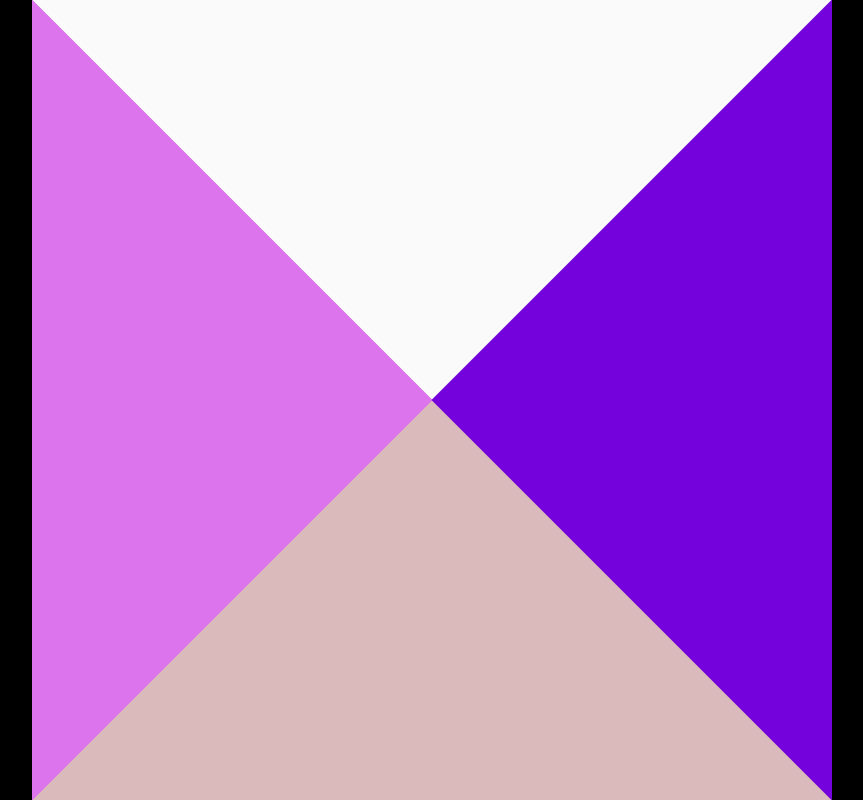
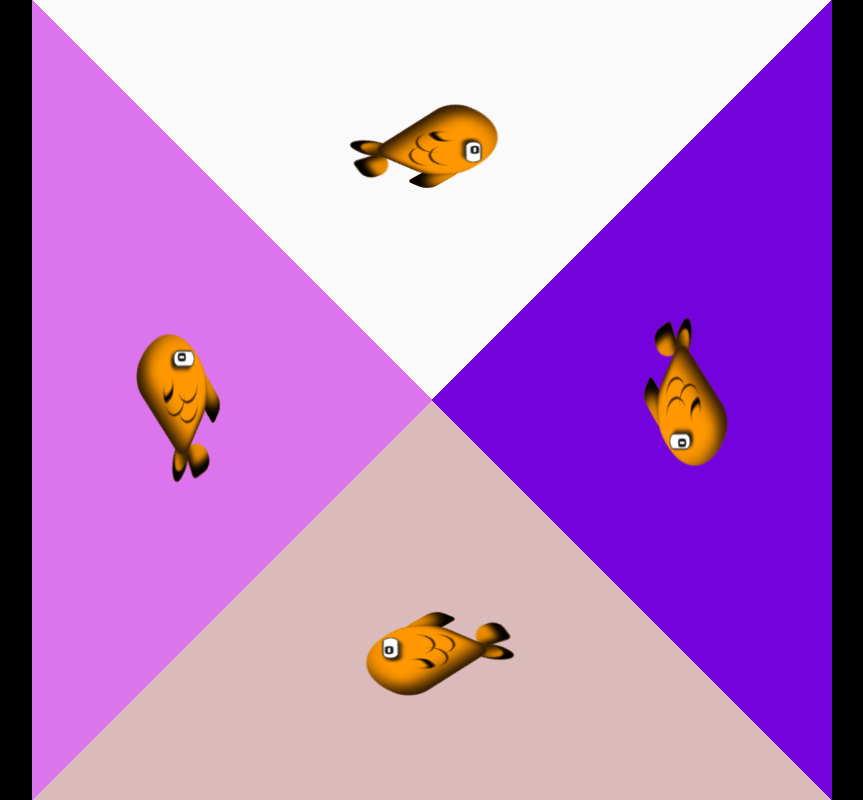
Before and after one commit to CodiCamp/JavaScript-Advanced-Course-Hologram-Interactive-Demo, a website: page app/display.html in a window 1280 px wide. Shown: the whole page, without its empty margins (208-1071 px from the left). Drawn offline with Linux system fonts and the light colour scheme.

Commit message:
center fish

```diff
--- a/app/css/display.css
+++ b/app/css/display.css
@@ -42,16 +42,16 @@ body {
 }
 
 .surface-top .surface-content {
-    transform: translate(19%, 19%);
+    transform: translate(14.5%, 14.5%);
 }
 .surface-right .surface-content {
-    transform: translate(-19%, 19%);
+    transform: translate(-14.5%, 14.5%);
 }
 .surface-bottom .surface-content {
-    transform: translate(-19%, -19%);
+    transform: translate(-14.5%, -14.5%);
 }
 .surface-left .surface-content {
-    transform: translate(19%, -19%);
+    transform: translate(14.5%, -14.5%);
 }
 
 .surface-content .surface-inner-wrapper {
@@ -60,7 +60,9 @@ body {
     position: relative;
     text-align: center;
 }
-
+.surface-inner-wrapper .fred {
+    /*transform: translate(28%, -3%);*/
+}
 .surface-content img {
     width: 100%;
 /*  height: 100%;
@@ -68,7 +70,9 @@ body {
     margin-top: 280px;*/
     position: relative;
 }
-
+.surface-inner-wrapper {
+    position: relative;
+}
 .surface-top .surface-content .surface-inner-wrapper {
     transform: rotate(135deg);
 }
--- a/app/css/fish-tank-demo.css
+++ b/app/css/fish-tank-demo.css
@@ -14,6 +14,9 @@
     -webkit-transform: rotate(-37deg);
     -o-transform: rotate(-37deg);
     -ms-transform: rotate(-37deg);
+    position: absolute;
+    top: 26%;
+    left: 36%;
 }
 
 .fish_body{
--- a/app/display.html
+++ b/app/display.html
@@ -15,7 +15,7 @@
                 <div class="surface surface-top">
                     <div class="surface-content">
                         <div class="surface-inner-wrapper" id="placeholder-1">
-
+                            <div class="fred"><div class="top_fin"></div><div class="tail_fin"></div> <div class="fish_body"><div class="eye"></div><div class="scale_1"></div><div class="scale_2"></div><div class="scale_3"></div><div class="scale_4"></div></div></div>
                         </div>
                     </div>
                 </div>
@@ -23,7 +23,7 @@
                 <div class="surface surface-bottom">
                     <div class="surface-content">
                         <div class="surface-inner-wrapper" id="placeholder-2">
-
+                            <div class="fred"><div class="top_fin"></div><div class="tail_fin"></div> <div class="fish_body"><div class="eye"></div><div class="scale_1"></div><div class="scale_2"></div><div class="scale_3"></div><div class="scale_4"></div></div></div>
                         </div>
                     </div>
                 </div>
@@ -31,7 +31,7 @@
                 <div class="surface surface-left">
                     <div class="surface-content">
                         <div class="surface-inner-wrapper" id="placeholder-3">
-
+                            <div class="fred"><div class="top_fin"></div><div class="tail_fin"></div> <div class="fish_body"><div class="eye"></div><div class="scale_1"></div><div class="scale_2"></div><div class="scale_3"></div><div class="scale_4"></div></div></div>
                         </div>
                     </div>
                 </div>
@@ -39,7 +39,7 @@
                 <div class="surface surface-right">
                     <div class="surface-content">
                         <div class="surface-inner-wrapper" id="placeholder-4">
-
+                            <div class="fred"><div class="top_fin"></div><div class="tail_fin"></div> <div class="fish_body"><div class="eye"></div><div class="scale_1"></div><div class="scale_2"></div><div class="scale_3"></div><div class="scale_4"></div></div></div>
                         </div>
                     </div>
                 </div>
```
